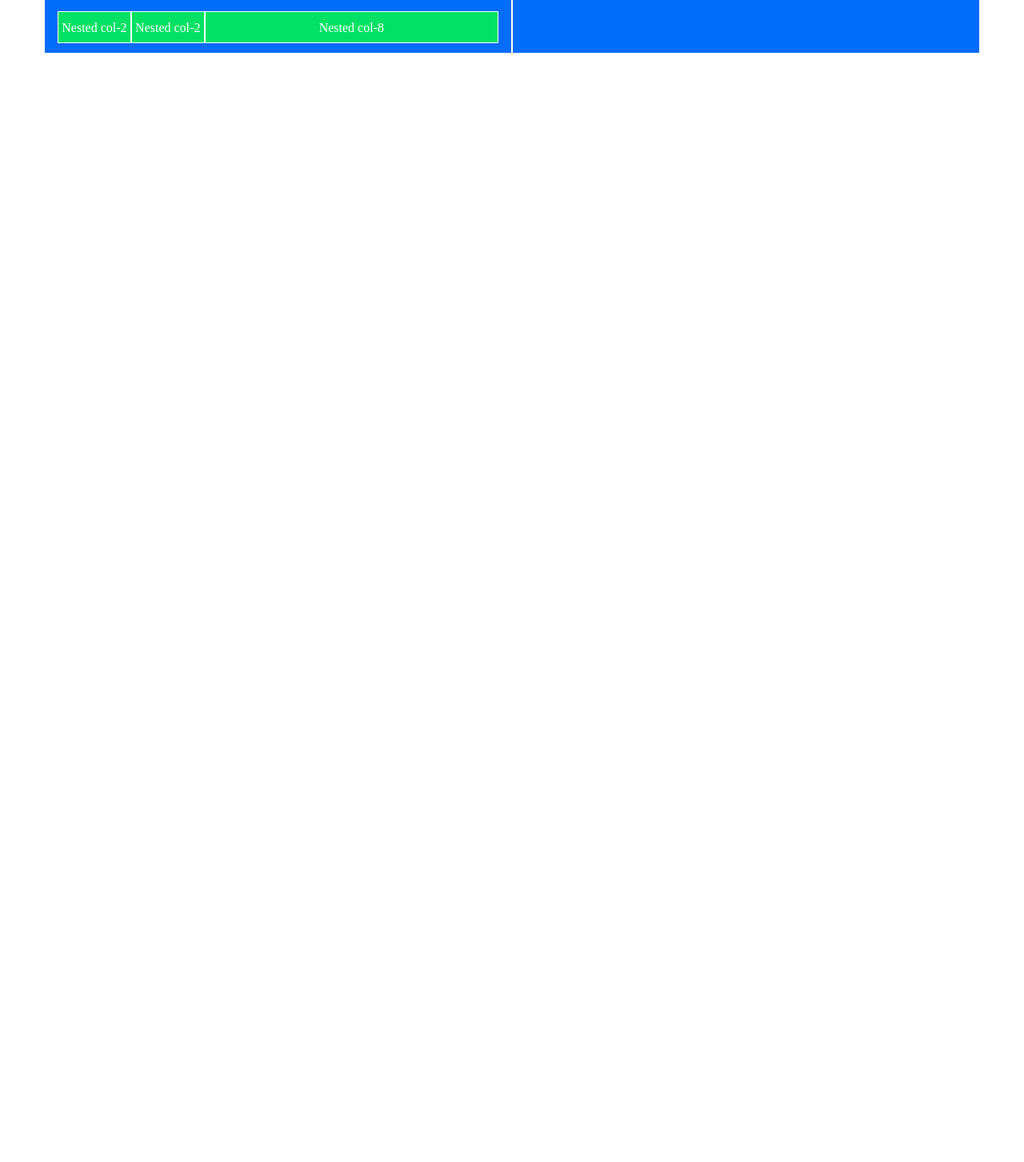
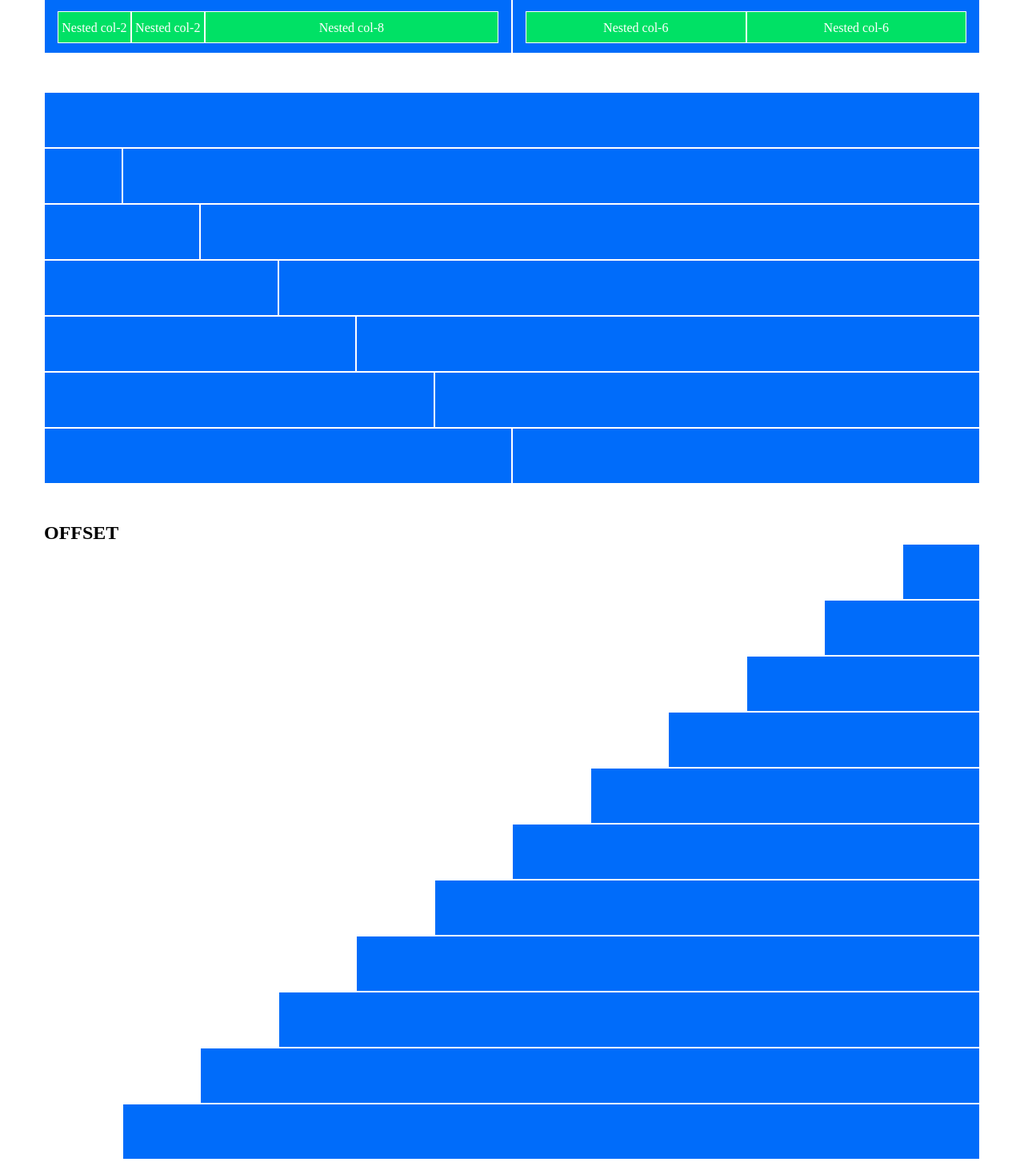
Before and after one commit to MicheleRai/html-css-12bool, a plain HTML site: page index.html in a window 1280 px wide. Shown: the part 371-1824 px from the top of the page at 80% size. Before the commit the page ends 800 px from the top, so only its background shows below. Drawn offline with Linux system fonts and the light colour scheme.

Commit message:
second section added

```diff
--- a/index.html
+++ b/index.html
@@ -13,7 +13,7 @@
     <div class="container">
         <header>ESERCIZIO PER CASA</header>
         <!-- priam sezione -->
-        <section class="txt-white">
+        <section class="txt-white margin-bot-3">
             <div class="row bg-blue">
                 <div class="col-1 bord-white align-center h70">col-1</div>
                 <div class="col-1 bord-white align-center h70">col-1</div>
@@ -54,7 +54,78 @@
                     <div class="bg-green bord-white align-center-nested col-2">Nested col-2</div>
                     <div class="bg-green bord-white align-center-nested col-8">Nested col-8</div>
                 </div>
-                <div class="pad-1 bord-white align-center h70 col-6"></div>
+                <div class="row pad-1 bord-white h70 col-6">
+                    <div class="bg-green bord-white align-center-nested col-6">Nested col-6</div>
+                    <div class="bg-green bord-white align-center-nested col-6">Nested col-6</div>
+                </div>
+            </div>
+        </section>
+        <section class="txt-white margin-bot-3">
+            <div class="row bg-blue">
+                <div class="bord-white align-center h70 col-12"></div>
+            </div>
+            <div class="row bg-blue">
+                <div class="bord-white align-center h70 col-1"></div>
+                <div class="bord-white align-center h70 col-11"></div>
+            </div>
+            <div class="row bg-blue">
+                <div class="bord-white align-center h70 col-2"></div>
+                <div class="bord-white align-center h70 col-10"></div>
+            </div>
+            <div class="row bg-blue">
+                <div class="bord-white align-center h70 col-3"></div>
+                <div class="bord-white align-center h70 col-9"></div>
+            </div>
+            <div class="row bg-blue">
+                <div class="bord-white align-center h70 col-4"></div>
+                <div class="bord-white align-center h70 col-8"></div>
+            </div>
+            <div class="row bg-blue">
+                <div class="bord-white align-center h70 col-5"></div>
+                <div class="bord-white align-center h70 col-7"></div>
+            </div>
+            <div class="row bg-blue">
+                <div class="bord-white align-center h70 col-6"></div>
+                <div class="bord-white align-center h70 col-6"></div>
+            </div>
+        </section>
+        <section class="margin-bot-3">
+            <h1>OFFSET</h1>
+            <div class="row">
+
+            </div>
+            <div class="row">
+                <div class="bg-blue bord-white align-center h70 col-offset-11 col-1"></div>
+            </div>
+            <div class="row">
+                <div class="bg-blue bord-white align-center h70 col-offset-10 col-2"></div>
+            </div>
+            <div class="row">
+                <div class="bg-blue bord-white align-center h70 col-offset-9 col-3"></div>
+            </div>
+            <div class="row">
+                <div class="bg-blue bord-white align-center h70 col-offset-8 col-4"></div>
+            </div>
+            <div class="row">
+                <div class="bg-blue bord-white align-center h70 col-offset-7 col-5"></div>
+            </div>
+            <div class="row">
+                <div class="bg-blue bord-white align-center h70 col-offset-6 col-6"></div>
+            </div>
+            <div class="row">
+                <div class="bg-blue bord-white align-center h70 col-offset-5 col-7"></div>
+            </div>
+            <div class="row">
+                <div class="bg-blue bord-white align-center h70 col-offset-4 col-8"></div>
+            </div>
+            <div class="row">
+                <div class="bg-blue bord-white align-center h70 col-offset-3 col-9"></div>
+            </div>
+            <div class="row">
+                <div class="bg-blue bord-white align-center h70 col-offset-2 col-10"></div>
+            </div>
+            <div class="row">
+                <div class="bg-blue bord-white align-center h70 col-offset-1 col-11"></div>
             </div>
         </section>
     </div>
--- a/style.css
+++ b/style.css
@@ -24,3 +24,6 @@
 .pad-1{
     padding: 1rem;
 }
+.margin-bot-3{
+    margin-bottom:3rem ;
+}
```
